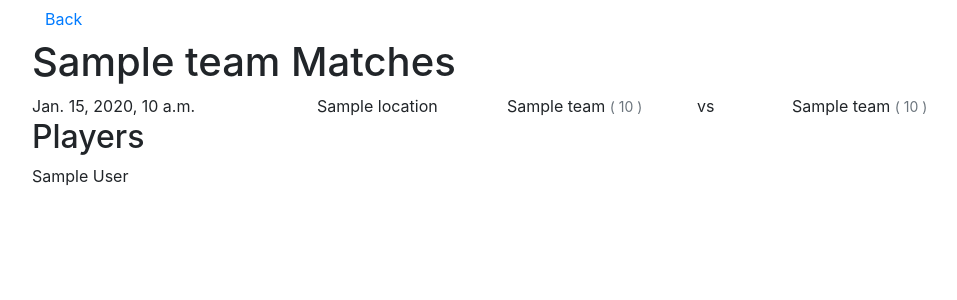
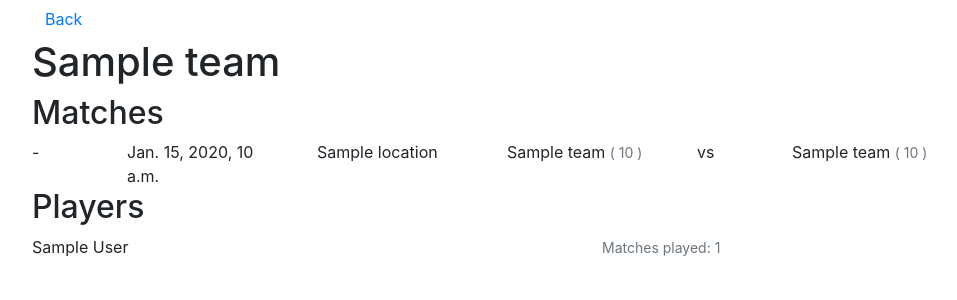
Before and after one commit to tankorsmash/Leagion, a Django app: page /team/1/ in a window 1280 px wide. Shown: the top 300 px of the page, without its empty margins (53-1010 px from the left). Run offline with Django 3.2, Linux system fonts and the light colour scheme; tables that the repository leaves empty hold one stand-in row (values such as "Sample post"); some libraries are stand-ins or nearby versions.

Commit message:
shows matches played and whether a team won a match on their detail page

```diff
--- a/leagion/models.py
+++ b/leagion/models.py
@@ -73,6 +73,39 @@ class Match(models.Model):
     def __repr__(self):
         return "<%s>" % unicode(self).encode("utf-8")
 
+    @property
+    def is_home_win(self):
+        return self.home_points > self.away_points
+
+    @property
+    def is_away_win(self):
+        return self.home_points < self.away_points
+
+    @property
+    def is_draw(self):
+        return self.home_points == self.away_points
+
+    def get_winning_team(self):
+        winning_team = None
+
+        if self.is_home_win:
+            winning_team = self.home_team
+        if self.is_away_win:
+            winning_team = self.away_team
+
+        return winning_team
+
+    def get_status_for_team(self, team):
+        status = "W"
+        winning_team = self.get_winning_team()
+        if winning_team != team:
+            status = "L"
+            if self.is_draw:
+                status = "-"
+
+        return status
+
+
 
 class Roster(models.Model):
     team = models.ForeignKey(Team, related_name="+")
--- a/leagion/templates/league_detail.html
+++ b/leagion/templates/league_detail.html
@@ -38,6 +38,12 @@ League Details
             </small>
         </div>
     </div>
+    {% empty %}
+    <div class="row">
+        <div class="col-md-12">
+            No matches found.
+        </div>
+    </div>
     {% endfor %}
 </div>
 {% endblock %}
--- a/leagion/templates/team_detail.html
+++ b/leagion/templates/team_detail.html
@@ -10,19 +10,29 @@ Team Details
 {% block content %}
 <a class="btn btn-link" href="{% url 'index' %}"> Back </a>
 <h1>
-    {{ object.name }} Matches
+    {{ object.name }}
 </h1>
 
 <div class="matches">
+    <h2> Matches </h2>
     {% for match in matches %}
     <div class="row">
-        <div class="col-md-3">
+        <div class="col-md-1">
+            {{ match.status }}
+        </div>
+        <div class="col-md-2">
             {{ match.match_datetime }}
         </div>
         <div class="col-md-2">
             {{ match.location }}
         </div>
-        <div class="col-md-2">
+        <div class="col-md-2
+            {% if match.is_home_win %}
+            text-success
+            {% elif  match.is_away_win %}
+            text-danger
+            {% endif %}
+        ">
             {{ match.home_team }}
             <small class="text-muted">
                 ( {{ match.home_points }} )
@@ -31,11 +41,23 @@ Team Details
         <div class="col-md-1">
             vs
         </div>
-        <div class="col-md-2">
+        <div class="col-md-2
+            {% if match.is_away_win %}
+            text-success
+            {% elif  match.is_home_win %}
+            text-danger
+            {% endif %}
+        ">
             {{ match.away_team }}
             <small class="text-muted">
                 ( {{ match.away_points }} )
             </small>
+        </div>
+    </div>
+    {% empty %}
+    <div class="row">
+        <div class="col-md-12">
+            No matches found.
         </div>
     </div>
     {% endfor %}
@@ -45,8 +67,14 @@ Team Details
     <h2> Players </h2>
     {% for player in players %}
     <div class="row">
-        <div class="col-md-12">
+        <div class="col-md-6">
             {{ player.full_name }}
+        </div>
+        <div class="col-md-6">
+            <small class="text-muted">
+                Matches played:
+                {{ player.matches_played }}
+            </small>
         </div>
     </div>
     {% endfor %}
--- a/leagion/views.py
+++ b/leagion/views.py
@@ -1,7 +1,8 @@
 import re
 import json
+import pprint
 import datetime
-import pprint
+from collections import Counter
 
 from django.core.urlresolvers import reverse
 from django.shortcuts import render, render_to_response, get_object_or_404
@@ -80,17 +81,36 @@ class TeamDetail(DetailView):
     def get_context_data(self, object):
         context = super(TeamDetail, self).get_context_data()
         team = context['team']
+
+        matches = team.league.matches.filter(
+            Q(away_team=team)|Q(home_team=team)
+        ).order_by("match_datetime")
+
+        roster_player_ids = Roster.objects.filter(
+            team=team
+        ).values_list("players__id", flat=True)
+        matches_played = Counter(roster_player_ids) #fuck yeah python
+
         context['matches'] = [{
             'location': match.location.name,
+            'match_datetime': match.match_datetime,
+
             'home_team': match.home_team.name,
             'home_points': match.home_points,
             'away_team': match.away_team.name,
             'away_points': match.away_points,
-            'match_datetime': match.match_datetime,
-        } for match in team.league.matches.filter(Q(away_team=team)|Q(home_team=team)).order_by("match_datetime")]
+
+            'is_home_win': match.is_home_win,
+            'is_away_win': match.is_away_win,
+
+            'is_draw': match.is_draw,
+            'team_won': match.get_winning_team() == team,
+            'status': match.get_status_for_team(team),
+        } for match in matches]
 
         context['players'] = [{
             "full_name": "{} {}".format(player.first_name, player.last_name),
+            "matches_played": matches_played[player.id],
         } for player in team.players.all()]
 
         return context
```
